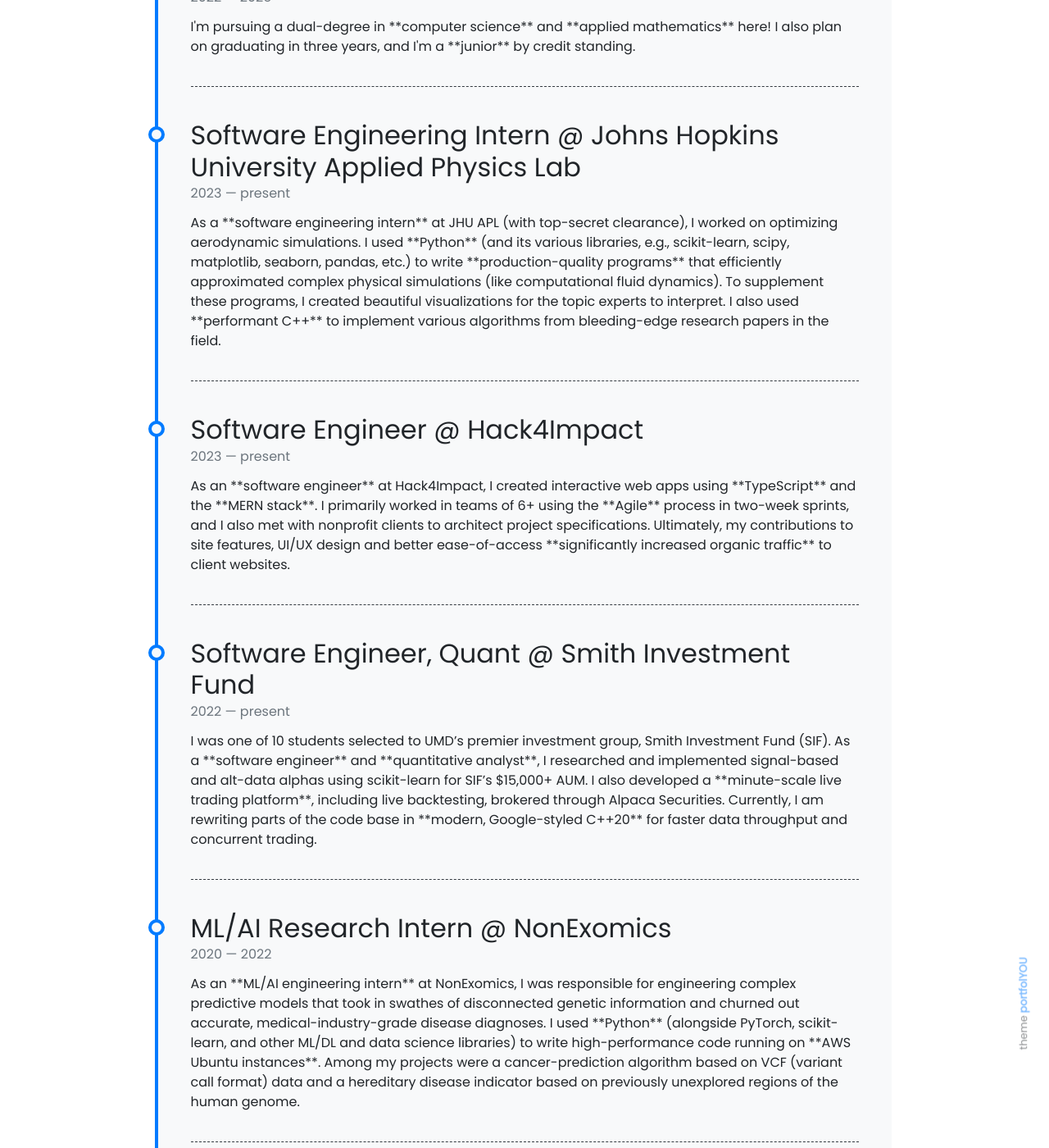
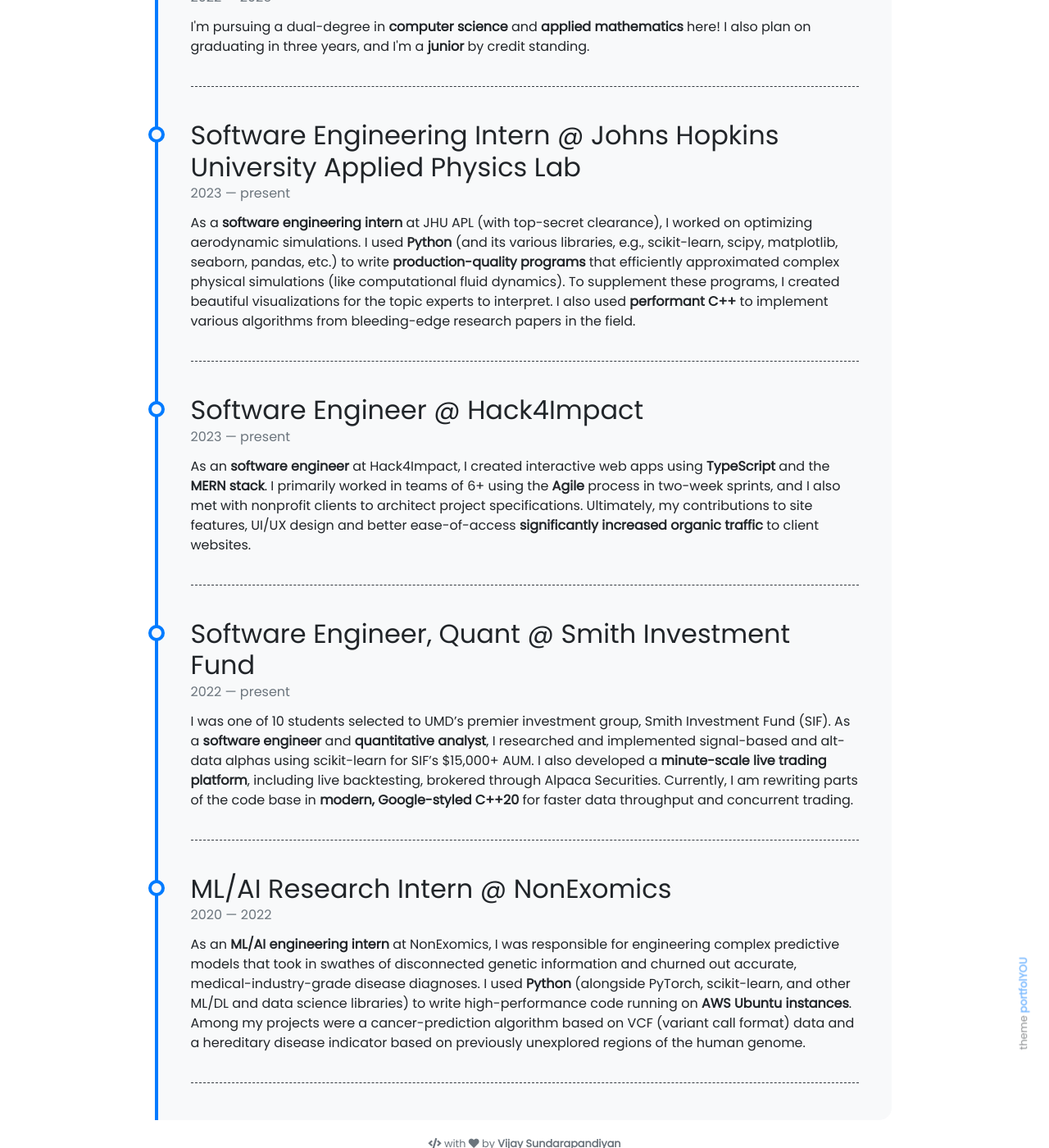
Before and after one commit to v-kaarti/v-kaarti.github.io, a Jekyll site: the page built from pages/about.md, in a window 1280 px wide and 1400 px high, scrolled down 1602 px. Shown: the whole window at 82% size. Built offline with Jekyll 4.4.1, drawn with Linux system fonts in a browser that asks for light colours; nearby versions of some CDN libraries; emoji names are drawn with the system emoji font.

Commit message:
Update timeline.yml

```diff
--- a/_data/timeline.yml
+++ b/_data/timeline.yml
@@ -1,26 +1,24 @@
 - title: B.S CS, B.S. Mathematics @ University of Maryland, College Park
   from: 2022
   to: 2025
-  description: "I'm pursuing a dual-degree in **computer science** and **applied mathematics** here! I also plan on graduating in three years, and I'm a **junior** by credit standing."
+  description: I'm pursuing a dual-degree in <b>computer science</b> and <b>applied mathematics</b> here! I also plan on graduating in three years, and I'm a <b>junior</b> by credit standing.
 
 - title: Software Engineering Intern @ Johns Hopkins University Applied Physics Lab
   from: 2023
   to: present
-  description: "As a **software engineering intern** at JHU APL (with top-secret clearance), I worked on optimizing aerodynamic simulations. I used **Python** (and its various libraries, e.g., scikit-learn, scipy, matplotlib, seaborn, pandas, etc.) to write **production-quality programs** that efficiently approximated complex physical simulations (like computational fluid dynamics). To supplement these programs, I created beautiful visualizations for the topic experts to interpret. I also used **performant C++** to implement various algorithms from bleeding-edge research papers in the field."
-
+  description: As a <b>software engineering intern</b> at JHU APL (with top-secret clearance), I worked on optimizing aerodynamic simulations. I used <b>Python</b> (and its various libraries, e.g., scikit-learn, scipy, matplotlib, seaborn, pandas, etc.) to write <b>production-quality programs</b> that efficiently approximated complex physical simulations (like computational fluid dynamics). To supplement these programs, I created beautiful visualizations for the topic experts to interpret. I also used <b>performant C++</b> to implement various algorithms from bleeding-edge research papers in the field.
 
 - title: Software Engineer @ Hack4Impact
   from: 2023
   to: present
-  description: "As an **software engineer** at Hack4Impact, I created interactive web apps using **TypeScript** and the **MERN stack**. I primarily worked in teams of 6+ using the **Agile** process in two-week sprints, and I also met with nonprofit clients to architect project specifications. Ultimately, my contributions to site features, UI/UX design and better ease-of-access **significantly increased organic traffic** to client websites."
-
+  description: As an <b>software engineer</b> at Hack4Impact, I created interactive web apps using <b>TypeScript</b> and the <b>MERN stack</b>. I primarily worked in teams of 6+ using the <b>Agile</b> process in two-week sprints, and I also met with nonprofit clients to architect project specifications. Ultimately, my contributions to site features, UI/UX design and better ease-of-access <b>significantly increased organic traffic</b> to client websites.
 
 - title: Software Engineer, Quant @ Smith Investment Fund
   from: 2022
   to: present
-  description: "I was one of 10 students selected to UMD’s premier investment group, Smith Investment Fund (SIF). As a **software engineer** and **quantitative analyst**, I researched and implemented signal-based and alt-data alphas using scikit-learn for SIF’s $15,000+ AUM. I also developed a **minute-scale live trading platform**, including live backtesting, brokered through Alpaca Securities. Currently, I am rewriting parts of the code base in **modern, Google-styled C++20** for faster data throughput and concurrent trading."
+  description: I was one of 10 students selected to UMD’s premier investment group, Smith Investment Fund (SIF). As a <b>software engineer</b> and <b>quantitative analyst</b>, I researched and implemented signal-based and alt-data alphas using scikit-learn for SIF’s $15,000+ AUM. I also developed a <b>minute-scale live trading platform</b>, including live backtesting, brokered through Alpaca Securities. Currently, I am rewriting parts of the code base in <b>modern, Google-styled C++20</b> for faster data throughput and concurrent trading.
 
 - title: ML/AI Research Intern @ NonExomics
   from: 2020
   to: 2022
-  description: "As an **ML/AI engineering intern** at NonExomics, I was responsible for engineering complex predictive models that took in swathes of disconnected genetic information and churned out accurate, medical-industry-grade disease diagnoses. I used **Python** (alongside PyTorch, scikit-learn, and other ML/DL and data science libraries) to write high-performance code running on **AWS Ubuntu instances**. Among my projects were a cancer-prediction algorithm based on VCF (variant call format) data and a hereditary disease indicator based on previously unexplored regions of the human genome."
+  description: As an <b>ML/AI engineering intern</b> at NonExomics, I was responsible for engineering complex predictive models that took in swathes of disconnected genetic information and churned out accurate, medical-industry-grade disease diagnoses. I used <b>Python</b> (alongside PyTorch, scikit-learn, and other ML/DL and data science libraries) to write high-performance code running on <b>AWS Ubuntu instances</b>. Among my projects were a cancer-prediction algorithm based on VCF (variant call format) data and a hereditary disease indicator based on previously unexplored regions of the human genome.
```
